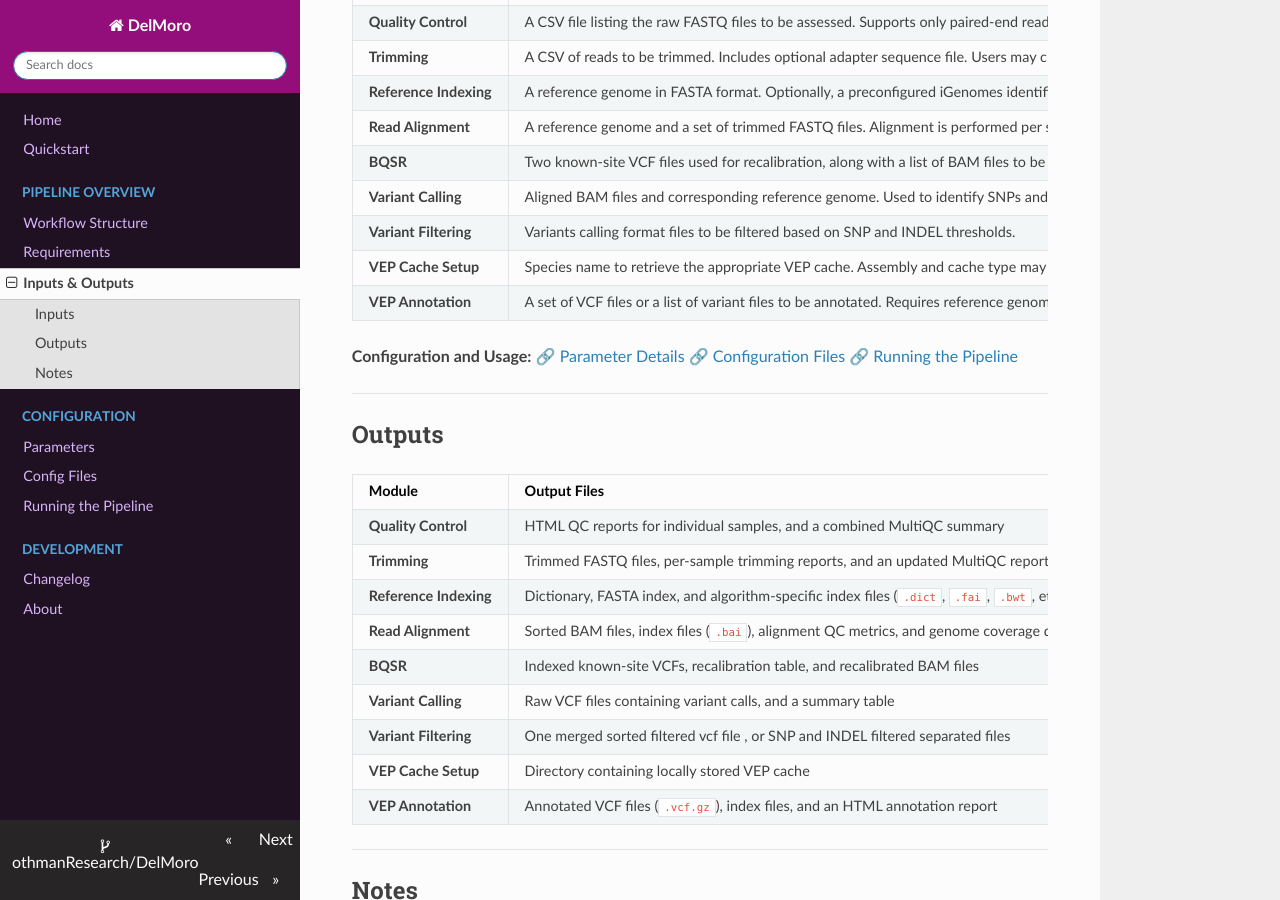
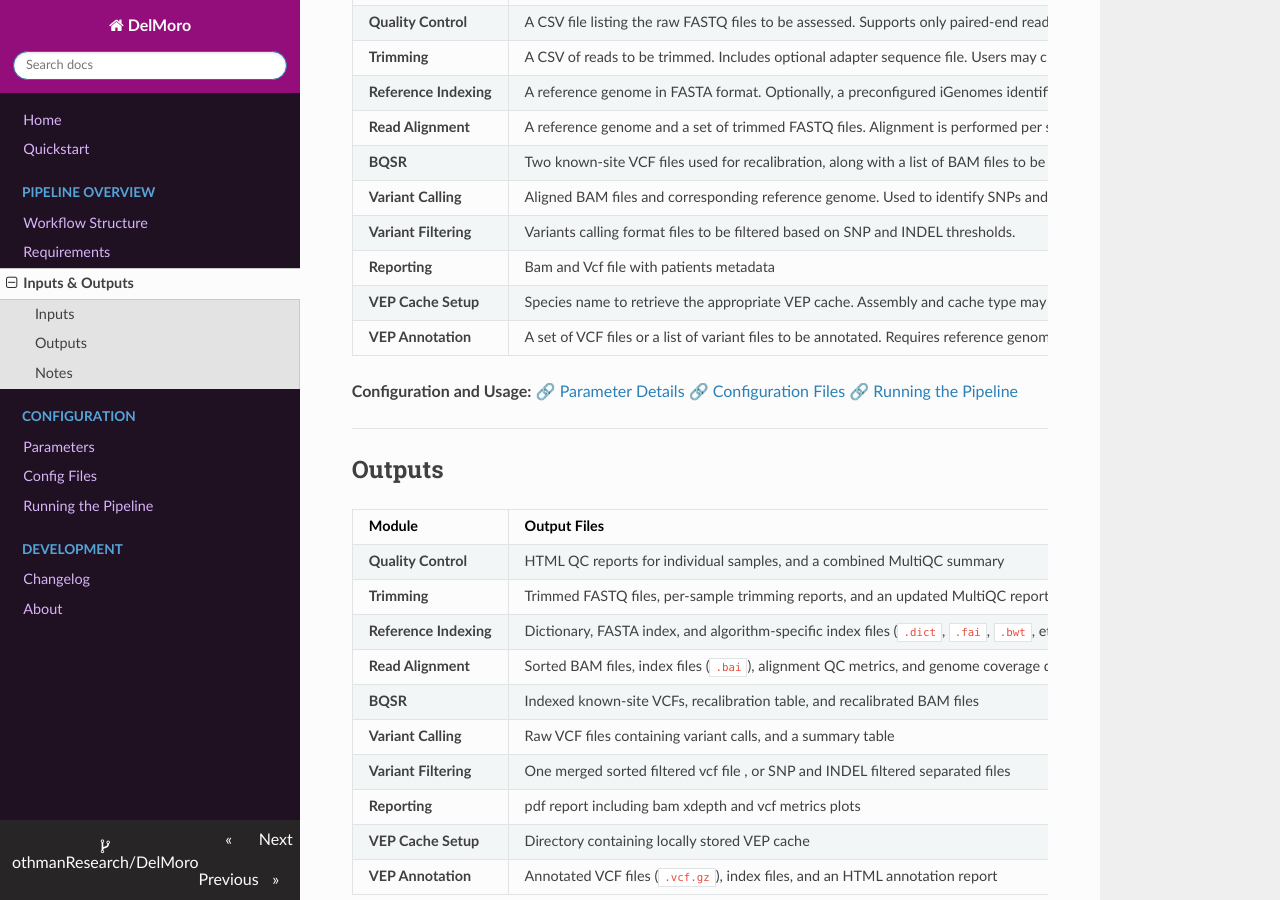
Before and after one commit to othmanResearch/DelMoro, an MkDocs documentation site: the page built from docs/4io.md, in a window 1280 px wide and 900 px high, scrolled down 367 px. Built offline with MkDocs 1.6.1, drawn with Linux system fonts in a browser that asks for light colours; nearby versions of some CDN libraries.

Commit message:
add missing parameters & changelog & about section

```diff
--- a/docs/4io.md
+++ b/docs/4io.md
@@ -10,17 +10,18 @@
 
 ## Inputs
 
-| Module                 | Description                                                                                                                                              |
-|------------------------|----------------------------------------------------------------------------------------------------------------------------------------------------------|
-| **Quality Control**    | A CSV file listing the raw FASTQ files to be assessed. Supports only paired-end reads.                                                                   |
+| Module                 | Description                                                                                                                                               |
+|------------------------|-----------------------------------------------------------------------------------------------------------------------------------------------------------|
+| **Quality Control**    | A CSV file listing the raw FASTQ files to be assessed. Supports only paired-end reads.                                                                    |
 | **Trimming**           | A CSV of reads to be trimmed. Includes optional adapter sequence file. Users may choose from various trimming tools such as Trimmomatic, fastp, or bbduk. |
-| **Reference Indexing** | A reference genome in FASTA format. Optionally, a preconfigured iGenomes identifier may be used.                                                         |
-| **Read Alignment**     | A reference genome and a set of trimmed FASTQ files. Alignment is performed per sample.                                                                  |
-| **BQSR**               | Two known-site VCF files used for recalibration, along with a list of BAM files to be processed.                                                         |
-| **Variant Calling**    | Aligned BAM files and corresponding reference genome. Used to identify SNPs and other variants.                                                          |
-| **Variant Filtering**  | Variants calling format files to be filtered based on SNP and INDEL thresholds.                                                                |
-| **VEP Cache Setup**    | Species name to retrieve the appropriate VEP cache. Assembly and cache type may also be specified if needed.                                             |
-| **VEP Annotation**     | A set of VCF files or a list of variant files to be annotated. Requires reference genome, species, and optional cache parameters.                        |
+| **Reference Indexing** | A reference genome in FASTA format. Optionally, a preconfigured iGenomes identifier may be used.                                                          |
+| **Read Alignment**     | A reference genome and a set of trimmed FASTQ files. Alignment is performed per sample.                                                                   |
+| **BQSR**               | Two known-site VCF files used for recalibration, along with a list of BAM files to be processed.                                                          |
+| **Variant Calling**    | Aligned BAM files and corresponding reference genome. Used to identify SNPs and other variants.                                                           |
+| **Variant Filtering**  | Variants calling format files to be filtered based on SNP and INDEL thresholds.                                                                           |
+| **Reporting**          | Bam and Vcf file with patients metadata                                                                                                                   |
+| **VEP Cache Setup**    | Species name to retrieve the appropriate VEP cache. Assembly and cache type may also be specified if needed.                                              |
+| **VEP Annotation**     | A set of VCF files or a list of variant files to be annotated. Requires reference genome, species, and optional cache parameters.                         |
 
 **Configuration and Usage:** 🔗 [Parameter Details](5parameters.md) 🔗 [Configuration Files](6config.md)
  🔗 [Running the Pipeline](7running.md)
@@ -38,7 +39,8 @@
 | **Read Alignment**  | Sorted BAM files, index files (`.bai`), alignment QC metrics, and genome coverage data      | Aligned reads with statistics for coverage and mapping quality          |
 | **BQSR**            | Indexed known-site VCFs, recalibration table, and recalibrated BAM files                    | Improves accuracy of base quality scores used in variant calling        |
 | **Variant Calling** | Raw VCF files containing variant calls, and a summary table                                 | Identified SNPs and indels per sample                                   |
-| **Variant Filtering**  | One merged sorted filtered vcf file , or SNP and INDEL filtered separated files          | Filtered VCFs including all or SNPs or INDELs                           |
+| **Variant Filtering**  | One merged sorted filtered vcf file , or SNP and INDEL filtered separated files             | Filtered VCFs including all or SNPs or INDELs                           |
+| **Reporting**          | pdf report including bam xdepth and vcf metrics plots                                       |
 | **VEP Cache Setup** | Directory containing locally stored VEP cache                                               | Enables fast, offline variant annotation                                |
 | **VEP Annotation**  | Annotated VCF files (`.vcf.gz`), index files, and an HTML annotation report                 | Functionally annotated variants with summaries accessible via browser   |
 
```
Also changed, not shown: docs/2overview.md (+2 -2 lines), docs/5parameters.md (+1 -1 lines), docs/6config.md (+2 -2 lines), docs/8changelog.md (+11 -0 lines), docs/9about.md (+48 -0 lines), docs/img/developer/FZ.jpg (added), docs/img/developer/HO.jpg (added).
